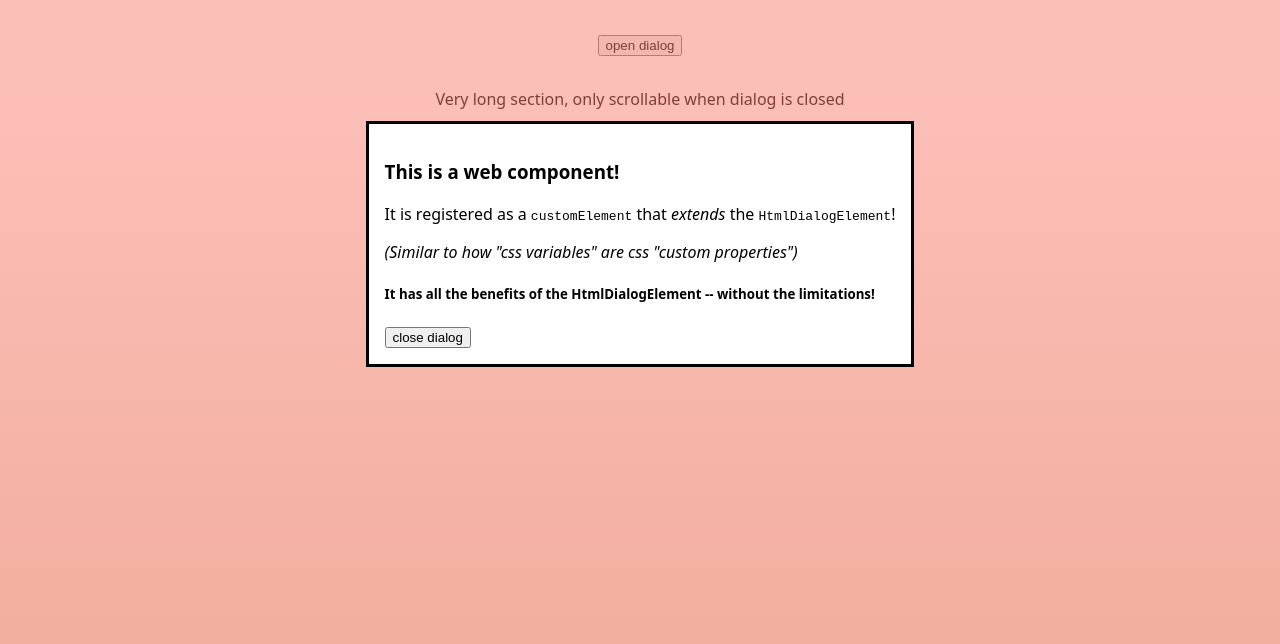
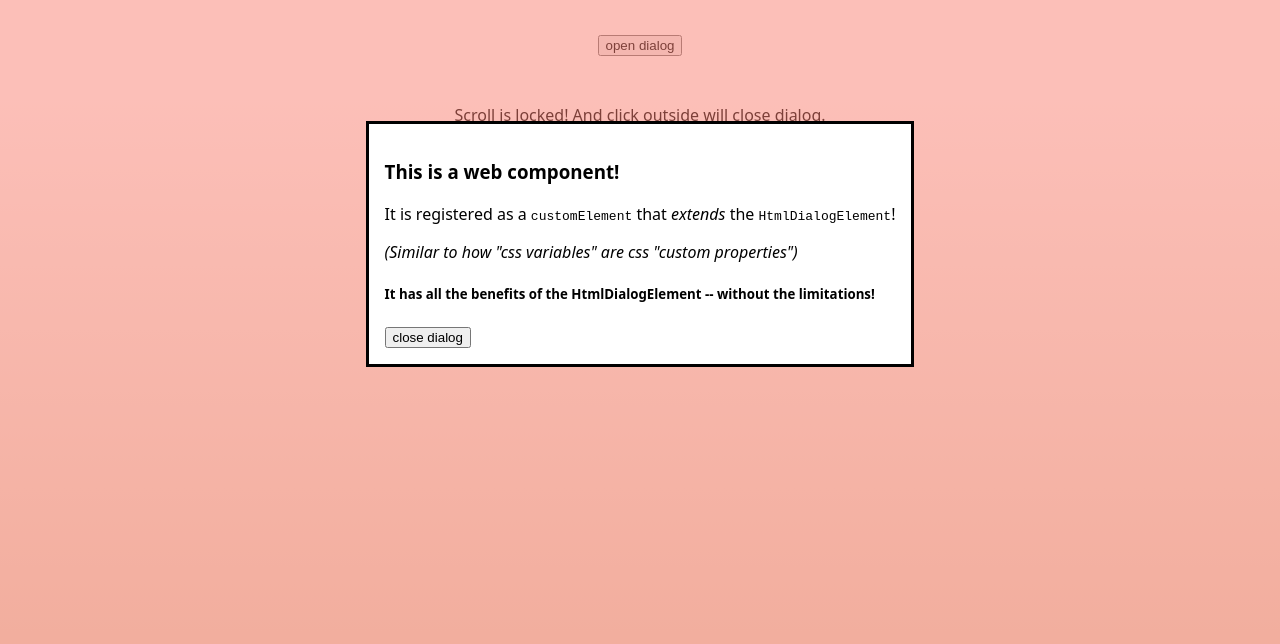
Before and after one commit to mcgrealife/dialog-web-component, a website: page dialog-extended.html in a window 1280 px wide. Both pictures are taken after a click on the button "open dialog". Shown: the part 156-800 px from the top of the page. Drawn offline with Linux system fonts and the light colour scheme.

Commit message:
change text when dialog is opened! and move scroll lock into state

```diff
--- a/dialog-extended.html
+++ b/dialog-extended.html
@@ -17,7 +17,7 @@
       <button id="open-custom-dialog">open dialog</button>
 
       <!-- When custom element extends an HtmlElement, it is used via `is` attribute -->
-      <dialog is="dialog-extended" closeOnClickOutside="true" scrollLock="true">
+      <dialog is="dialog-extended" closeOnClickOutside="true" scrollLock="true" state>
         <h3>This is a web component!</h3>
         <p>It is registered as a <code>customElement</code> that <i>extends</i> the <code>HtmlDialogElement</code>!</p>
         <i>(Similar to how "css variables" are css "custom properties")</i>
@@ -28,7 +28,7 @@
 
       <!-- If custom element extends HtmlElement, it is used like this -->
       <dialog-extended></dialog-extended>
-      <div class="scroll">Very long section, only scrollable when dialog is closed</div>
+      <div class="scroll"><p>Very long scrollable section</p></div>
     </main>
   </body>
 </html>
--- a/dialog-extended.js
+++ b/dialog-extended.js
@@ -1,20 +1,23 @@
 class DialogExtended extends HTMLDialogElement {
+    static observedAttributes = ["state"];
+
     constructor() {
         super();
       }
+
 
     connectedCallback() {
 
         document.querySelector("#open-custom-dialog").addEventListener("click", () => {
             this.showModal();
+            this.setAttribute('state', "open")
 
-            if (this.getAttribute('scrollLock')) {
-                document.body.classList.add('scrollLock');
-            }
+
         })
 
         this.querySelector(":scope button").addEventListener("click", () => {
             this.close();
+            this.setAttribute('state', "closed")
         })
 
 
@@ -28,7 +31,8 @@ class DialogExtended extends HTMLDialogElement {
 
                 if (!isInDialog) {
                     this.close();
-                    document.body.classList.remove('scrollLock');
+                    this.setAttribute('state', "closed")
+
                 }
             }, false);
 
@@ -36,6 +40,28 @@ class DialogExtended extends HTMLDialogElement {
 
     }
 
+    attributeChangedCallback(name, oldValue, newValue) {
+        if (name === "state") {
+            const shouldScrollLock = this.getAttribute('scrollLock');
+
+            if (newValue === "open") {
+             document.querySelector('.scroll p').textContent = "Scroll is locked! And click outside will close dialog."
+             if (shouldScrollLock) {
+                 document.body.classList.add('scrollLock');
+             }
+            }
+
+            if (newValue === "closed") {
+                document.querySelector('.scroll p').textContent = "Very long scrollable section"
+                if (shouldScrollLock) {
+                    document.body.classList.remove('scrollLock');
+                }
+            }
+
+        }
+
+      }
+
 }
 
 customElements.define('dialog-extended', DialogExtended, { extends: 'dialog'});
--- a/styles.css
+++ b/styles.css
@@ -32,6 +32,7 @@ dialog::backdrop {
   width: 100vw;
   display: flex;
   justify-content: center;
+  text-align: center;
 }
 
 .scrollLock {
```
Also changed, not shown: README.md.
